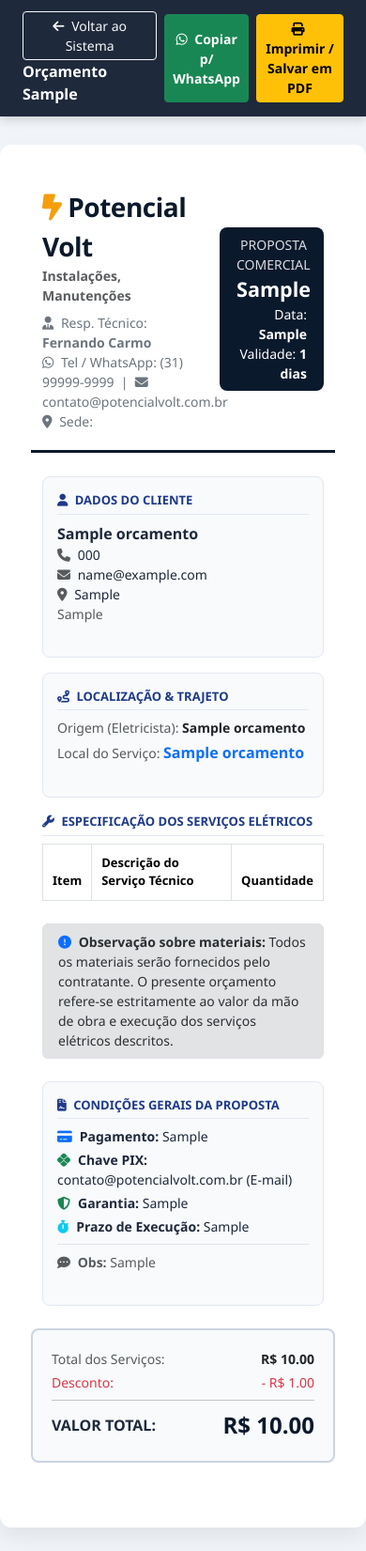
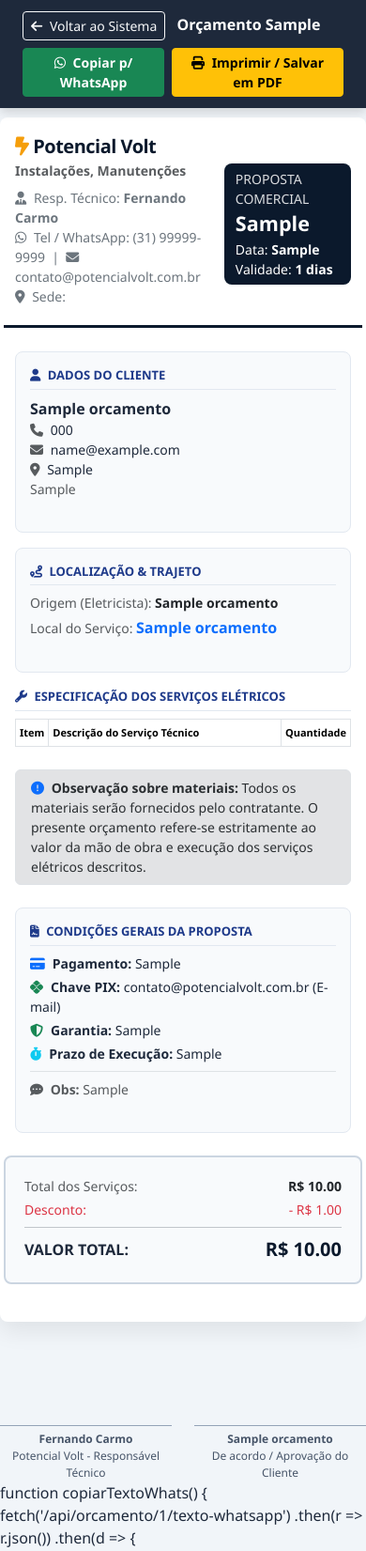
Before and after one commit to fernandoluizdocarmo/potencial-volt, a Flask app: page /orcamento/imprimir/1 in a window 390 px wide. Shown: the top 1651 px of the page at 94% size. Run offline with Flask 3, Linux system fonts and the light colour scheme; data comes from the database, SQL or seed files in the repository; tables that the repository leaves empty hold one stand-in row (values such as "Sample post"); lists and menus that the app fills with data are empty.

Commit message:
Ajustar template de impressao/PDF para visualizacao perfeita em celular

```diff
--- a/templates/orcamento_print.html
+++ b/templates/orcamento_print.html
@@ -161,6 +161,38 @@
                 background-color: #f8fafc !important;
                 -webkit-print-color-adjust: exact;
                 print-color-adjust: exact;
+            }
+        }
+
+        /* TELA DE CELULAR / MOBILE (< 768px) */
+        @media screen and (max-width: 768px) {
+            .print-container {
+                margin: 10px auto;
+                padding: 16px;
+                border-radius: 8px;
+            }
+            .brand-title {
+                font-size: 20px;
+            }
+            .quote-badge {
+                text-align: left;
+                margin-top: 10px;
+                padding: 6px 12px;
+            }
+            .no-print-bar .container {
+                flex-direction: column;
+                gap: 8px;
+                align-items: stretch !important;
+            }
+            .no-print-bar .d-flex {
+                justify-content: space-between;
+            }
+            .total-highlight {
+                font-size: 20px;
+            }
+            .table-custom th, .table-custom td {
+                font-size: 11px;
+                padding: 6px 4px;
             }
         }
     </style>
```
